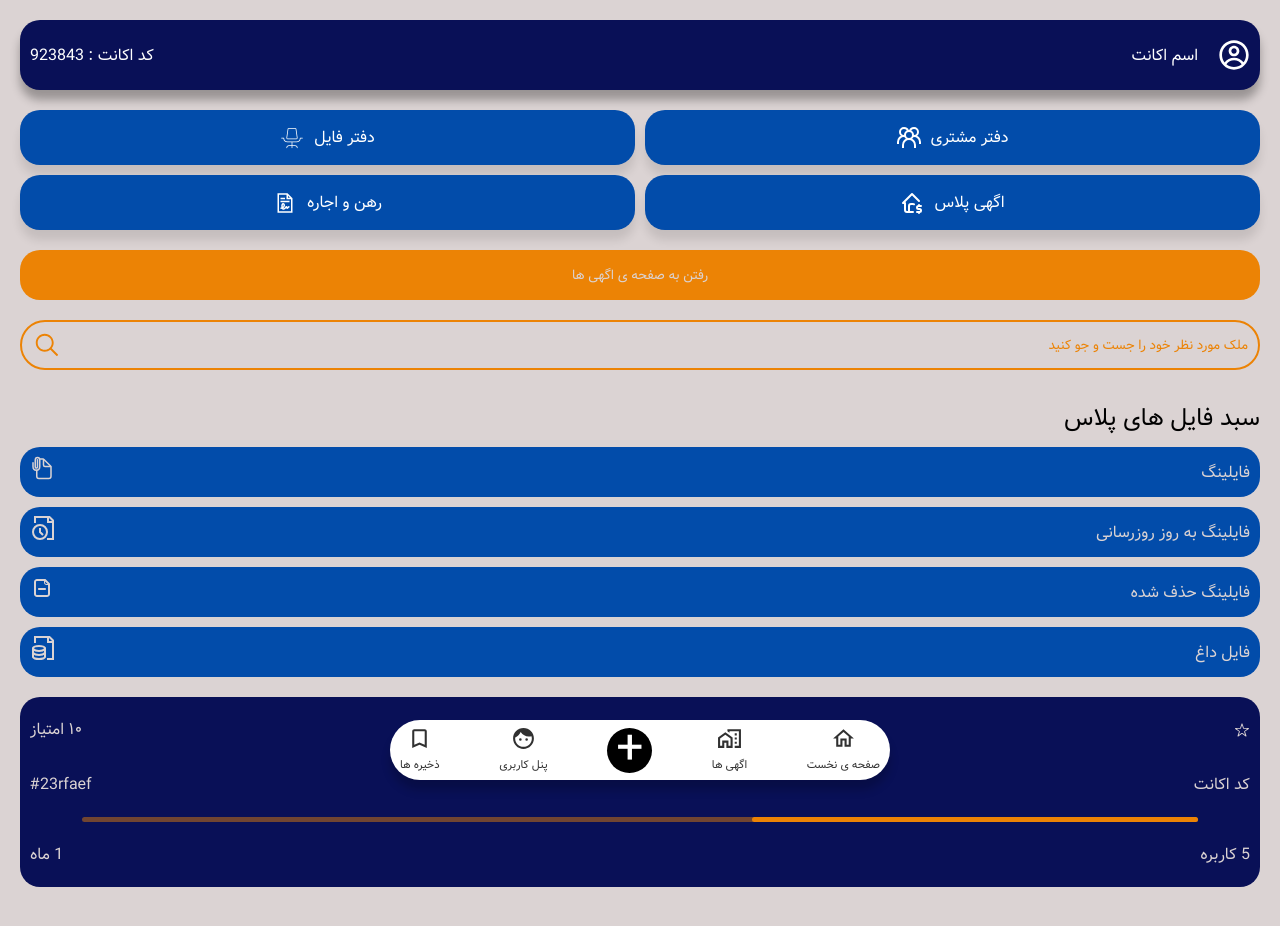
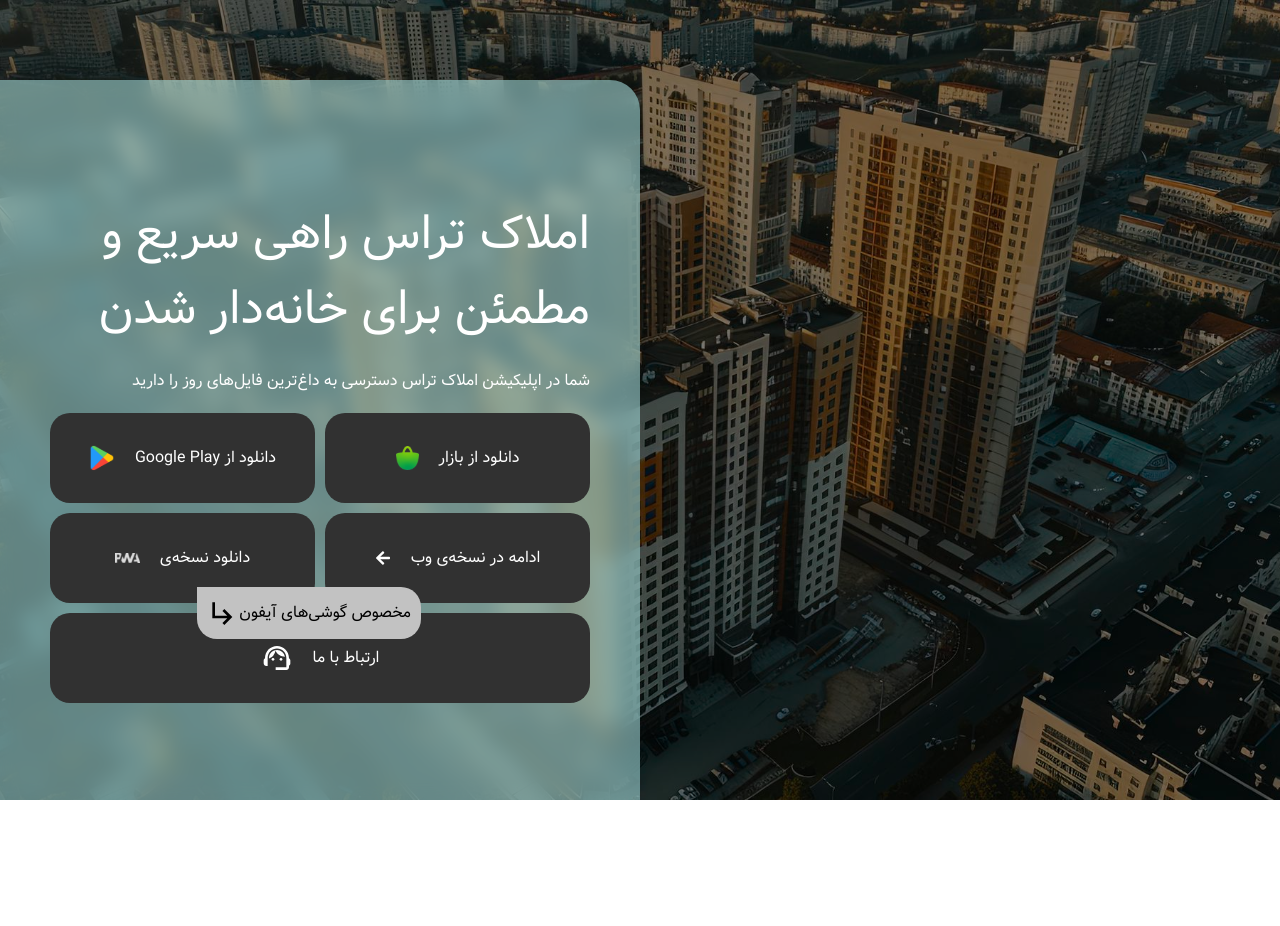
Before and after one commit to webzen-dev/melk, a React (Create React App) app: page / in a window 1280 px wide. Shown: the top 926 px of the page. After the commit the page ends 800 px from the top, so only its background shows below. Built offline with nearby package versions, Linux system fonts and the light colour scheme.

Commit message:
change color & new home page

```diff
--- a/src/App.tsx
+++ b/src/App.tsx
@@ -18,7 +18,7 @@ import AdvertDetail from "./components/DesktopComponent/AdvertDetail";
 import TickerContainer from "./components/Tickets/TicketsContainer";
 
 function App() {
-  const [goToApp, setGoToApp] = useState(true);
+  const [goToApp, setGoToApp] = useState(false);
   return (
     <div className="App">
       {goToApp && <Menu />}{" "}
--- a/src/components/Dashboard/DashboardHeader.tsx
+++ b/src/components/Dashboard/DashboardHeader.tsx
@@ -1,5 +1,6 @@
 import { useEffect, useState } from "react";
 import { FaRegBell } from "react-icons/fa";
+import { Link } from "react-router-dom";
 
 const DashboardHeader = () => {
   const [newMessage, setNewMessage] = useState<boolean>(false);
@@ -13,7 +14,9 @@ const DashboardHeader = () => {
       <div className="title">املاک یاس</div>
       <div className="ticket">
         {newMessage && <div className="sticker" />}
-        <span>تیکت ها</span>
+        <Link to={"/panel/tickets"}>
+          <span>تیکت ها</span>
+        </Link>
         <FaRegBell />
       </div>
     </div>
--- a/src/components/Tickets/TicketsContainer.tsx
+++ b/src/components/Tickets/TicketsContainer.tsx
@@ -60,7 +60,7 @@ const TickerContainer: React.FC = () => {
   return (
     <div className="ticket-container">
       <div className="header">
-        <Link to={"/panel/profile"}>
+        <Link to={"/panel/"}>
           <GrNext />
         </Link>
         <span>تیکت ها</span>
--- a/src/components/home/Home.tsx
+++ b/src/components/home/Home.tsx
@@ -1,98 +1,96 @@
-import { CgProfile } from "react-icons/cg";
-import {
-  GrDocumentStore,
-  GrDocumentTime,
-  GrDocumentUpdate,
-  GrGroup,
-} from "react-icons/gr";
+import { FaSearchLocation } from "react-icons/fa";
+import { FcBusinessman } from "react-icons/fc";
+import { GrDocumentStore, GrDocumentTime, GrGroup } from "react-icons/gr";
+import { IoDocumentAttachOutline } from "react-icons/io5";
+import { TiDocumentDelete } from "react-icons/ti";
+import { Link } from "react-router-dom";
 import { PiOfficeChairThin } from "react-icons/pi";
 import { TbHomeDollar } from "react-icons/tb";
 import { LiaFileContractSolid } from "react-icons/lia";
-import { IoIosSearch, IoIosStarOutline } from "react-icons/io";
-import { IoDocumentAttachOutline } from "react-icons/io5";
-import { TiDocumentDelete } from "react-icons/ti";
 
 const Home = () => {
-
   return (
     <div className="home-app">
-      <div className="container">
+      <div className="hero-section">
+        <div className="title">املاک تراس</div>
+        <div className="account">
         <div className="profile">
-          <CgProfile />
-          <div className="user">
-            <span>اسم اکانت </span>
-            <span>کد اکانت : 923843</span>
-          </div>
+          <FcBusinessman />
         </div>
-        <div className="container-box">
-          <div className="item">
-            دفتر مشتری
-            <GrGroup />
-          </div>
-          <div className="item">
-            دفتر فایل
-            <PiOfficeChairThin />
-          </div>
-          <div className="item">
-            اگهی پلاس
-            <TbHomeDollar />
-          </div>
-          <div className="item">
-             رهن و اجاره
-            <LiaFileContractSolid />
-          </div>
-        </div>
-        <button>رفتن به صفحه ی اگهی ها</button>
-        <div className="input-box">
-          <input type="text" placeholder="ملک مورد نظر خود را جست و جو کنید" />
-          <IoIosSearch />
-        </div>
-        <div className="filing-lits">
-          <div className="title">سبد فایل های پلاس </div>
-          <div className="box">
-            <div className="item">
-              <span>فایلینگ</span>
-              <span>
-                <IoDocumentAttachOutline />
-              </span>
-            </div>
-            <div className="item">
-              <span>فایلینگ به روز روزرسانی</span>
-              <span>
-                <GrDocumentTime />
-              </span>
-            </div>
-            <div className="item">
-              <span>فایلینگ حذف شده</span>
-              <span>
-                <TiDocumentDelete />
-              </span>
-            </div>
-            <div className="item">
-              <span>فایل داغ</span>
-              <span>
-                <GrDocumentStore />
-              </span>
-            </div>
-          </div>
-        </div>
-        <div className="account">
-          <div className="box">
-            <IoIosStarOutline />
-            <span>۱۰ امتیاز</span>
-          </div>
-
-          <div className="code">
-            <span>کد اکانت </span>
-            <span>#23rfaef</span>
+        <div className="score">10 امتیاز </div>
+        <div className="box">
+          <div className="child-box">
+            <span>اکانت </span>
+            <span>6 </span>
+            <span>ماهه</span>
           </div>
           <div className="line-bar">
             <div className="line" />
           </div>
-          <div className="account-info">
-            <span>5 کاربره </span>
-            <span>1 ماه</span>
+          <div className="child-box">
+            <span>30</span>
+            <span>روز باقی مانده</span>
           </div>
+        </div>
+      </div>
+      </div>
+
+      <div className="search-bar">
+        <input type="text" placeholder="جست و جو" />
+        <FaSearchLocation />
+      </div>
+      <div className="filing-list">
+        <div className="title">
+          <span>سبد فایل های تراس </span>
+          <div className="line" />
+        </div>
+        <div className="box">
+          <div className="item">
+            <IoDocumentAttachOutline />
+            <span>فایلینگ</span>
+          </div>
+          <div className="item">
+            {" "}
+            <GrDocumentTime />
+            <span>فایلینگ بروزرسانی</span>
+          </div>
+          <div className="item">
+            {" "}
+            <TiDocumentDelete />
+            <span>فایلینگ حذف شده</span>
+          </div>
+          <div className="item">
+            {" "}
+            <GrDocumentStore />
+            <span>فایل داغ</span>
+          </div>
+        </div>
+      </div>
+      <Link to={"/adverts"} className="link-to-adverts">
+        <img src="/images/home.png" alt="home image" />
+        <div className="title">ملک مورد نظر خود را پیدا کنید</div>
+        <span>400 اگهی </span>
+      </Link>
+      <div className="home-box">
+        <div className="item">
+          <GrGroup />
+
+          <span>دفتر مشتری</span>
+        </div>
+        <div className="item">
+          <PiOfficeChairThin />
+
+          <span>دفتر فایل</span>
+        </div>
+        <div className="item">
+          <TbHomeDollar />
+
+          <span>اگهی های پلاس</span>
+        </div>
+        <div className="item">
+          <LiaFileContractSolid />
+
+          <span>رهن و اجاره </span>
         </div>
       </div>
     </div>
--- a/src/index.css
+++ b/src/index.css
@@ -10,8 +10,8 @@ a {
   text-decoration: none;
 }
 :root {
-  --orange: #9d70aa;
-  --sky-blue: rgb(211, 251, 255);
+  --orange: #647a6e;
+  --sky-blue: #20c997;
   --black: rgb(36, 36, 36);
   --navy-blue:#282c34;
   --white:#fff;
--- a/src/styles/style.css
+++ b/src/styles/style.css
@@ -212,7 +212,7 @@
   font-size: 0.8rem;
   font-weight: 900;
 }
-
+/*
 .home-box {
   width: 100%;
   padding: 20px 3rem;
@@ -247,7 +247,7 @@
 .home-box .item img {
   width: 35px;
   height: 35px;
-}
+} */
 
 .advert-hero-dection {
   width: 100%;
@@ -537,23 +537,23 @@
   border-top: 1px solid #cacaca;
   cursor: pointer;
   padding: 10px;
-}.advert-box .advert-item .cta-box span svg{
-animation: 400ms saved ease-in-out;
+}
+.advert-box .advert-item .cta-box span svg {
+  animation: 400ms saved ease-in-out;
 }
 @keyframes saved {
-  0%{
+  0% {
     scale: 0;
     opacity: 0;
   }
-  100%{
+  100% {
     scale: 1;
     opacity: 1;
   }
 }
-.selecting-social-media{
+.selecting-social-media {
   width: 100%;
   height: 100vh;
-
 }
 .advert-box .advert-item .cta-box > button {
   flex: 1;
@@ -968,8 +968,8 @@ animation: 400ms saved ease-in-out;
   top: -8px;
   left: -8px;
   border-radius: 50%;
-  background: #78dfff;
-  box-shadow: 0 0 10px #55d7ff;
+  background: var(--sky-blue);
+  box-shadow: 0 0 10px #4cf7c3;
 }
 .dashboard .account-info {
   display: flex;
@@ -985,12 +985,8 @@ animation: 400ms saved ease-in-out;
 .dashboard .account-info > .box {
   height: calc(50% - 10px);
   border-radius: 20px;
-  background: rgb(238, 238, 238);
-  background: linear-gradient(
-    -390deg,
-    rgb(214, 214, 214) 0%,
-    rgba(241, 183, 129, 1) 100%
-  );
+  background:#647a6e ;
+  background: linear-gradient(-390deg, #647a6e 0%, #a0afaa 100%);
   display: flex;
   align-items: center;
   justify-content: center;
@@ -1003,7 +999,7 @@ animation: 400ms saved ease-in-out;
   font-size: 2rem;
 }
 .dashboard .account-info .main {
-  background: #152c3f;
+  background: #647a6e;
   height: 100%;
   display: flex;
   align-items: center;
@@ -1039,19 +1035,15 @@ animation: 400ms saved ease-in-out;
   width: 70px;
   height: 70px;
   color: #fff;
-  background: #152c3f;
+  background: #575757;
   padding: 10px;
   border-radius: 50%;
-  border: 7px solid #ffffff77;
+  border: 7px solid #647a6e;
 }
 .dashboard .account-info .main > .profile {
   border-radius: 20px;
   background: rgb(238, 238, 238);
-  background: linear-gradient(
-    66deg,
-    rgba(238, 238, 238, 1) 0%,
-    rgb(162, 184, 189) 100%
-  );
+  background: linear-gradient(-390deg, #789183 0%, #a0afaa 100%);
   height: 70%;
 }
 
@@ -1085,7 +1077,7 @@ animation: 400ms saved ease-in-out;
   color: #000000;
   font-weight: 500;
   font-size: 1.1rem;
-  background: rgba(175, 175, 175, 0.1);
+  background: #a0afaa;
   border-radius: 4px;
 }
 .dashboard .setting-routing .box span {
@@ -1108,7 +1100,7 @@ animation: 400ms saved ease-in-out;
 }
 .dashboard .setting-routing .box .icon {
   font-size: 2rem;
-  background: #003c5f;
+  background: #647a6e;
   color: #fff;
   padding: 7px;
   width: 40px;
@@ -1147,7 +1139,7 @@ animation: 400ms saved ease-in-out;
   font-weight: 600;
   padding: 20px 30px;
   justify-content: center;
-  background: #011a2e;
+  background: #647a6e;
   align-items: end;
 }
 .ticket-container .header a {
@@ -1182,7 +1174,7 @@ animation: 400ms saved ease-in-out;
   padding: 20px;
   color: #000000;
   border-radius: 20px;
-  background: #003c5f;
+  background: #647a6e;
   color: #f0f0f0;
   font-size: 1.1rem;
   cursor: pointer;
@@ -1192,7 +1184,7 @@ animation: 400ms saved ease-in-out;
 }
 .dashboard-manage-account > .box .validity {
   height: 100%;
-  background: #152c3f;
+  background: #a0afaa;
   color: #fff;
   position: relative;
 }
@@ -1248,7 +1240,7 @@ animation: 400ms saved ease-in-out;
   justify-content: space-between;
   padding: 20px;
   font-size: 1.2rem;
-  background: #152c3f;
+  background: #647a6e;
   color: #fff;
   border-radius: 0 0 20px 20px;
 }
@@ -1276,7 +1268,7 @@ animation: 400ms saved ease-in-out;
   display: flex;
   flex-direction: column;
   text-align: center;
-  background: #003c5f;
+  background: #647a6e;
   width: 55px;
   height: 55px;
   font-size: 0.9rem;
@@ -1360,9 +1352,10 @@ animation: 400ms saved ease-in-out;
 .account-setting .box .child-box.user-list .user {
   width: 100%;
   min-height: 60px;
-  background: #011a2e3f;
+  background: #647a6e;
   border-radius: 10px;
   display: flex;
+  color: #fff;
   justify-content: space-between;
   align-items: center;
   padding: 0 10px;
@@ -1390,12 +1383,12 @@ animation: 400ms saved ease-in-out;
   height: 300px;
   /* background: #000;/ */
   border-radius: 10px;
-  border: 2px dashed #011a2e;
-  display: flex;
-  align-items: center;
-  flex-direction: column;
-  justify-content: center;
-  color: #003c5f;
+  border: 2px dashed #647a6e;
+  display: flex;
+  align-items: center;
+  flex-direction: column;
+  justify-content: center;
+  color: #647a6e;
   background: #cacaca67;
   cursor: pointer;
   gap: 10px;
@@ -1416,7 +1409,7 @@ animation: 400ms saved ease-in-out;
   width: 100%;
   display: flex;
   gap: 10px;
-  border-bottom: 1px solid #011a2e7e;
+  border-bottom: 1px solid #647a6e;
   padding: 7.5px;
   border-radius: 10px 10px 0 0;
   background: #0000000e;
@@ -1435,8 +1428,8 @@ animation: 400ms saved ease-in-out;
 .account-setting .box .add-user .input-box > button {
   width: 100%;
   height: 35px;
-  background: #003c5f;
-  border: none;
+  background: var(--sky-blue);border: none;
+
   border-radius: 4px;
   color: #fff;
   cursor: pointer;
@@ -2290,12 +2283,12 @@ animation: 400ms saved ease-in-out;
   .home-page .account .child-box {
     width: 60%;
   }
-  .home-box {
+  /* .home-box {
     padding: 20px 1rem;
   }
   .home-box .item {
     width: calc(50% - 10px);
-  }
+  } */
   .adverts-container .filter-trigger-modal {
     width: 100%;
   }
@@ -2390,165 +2383,233 @@ animation: 400ms saved ease-in-out;
     width: calc(100% - 2rem);
   }
 }
+
 .home-app {
-  width: 100%;
-  min-height: 100vh;
+  /* padding: 10px; */
+  display: flex;
+  align-items: center;
+  flex-direction: column;
+  direction: rtl;
+  padding-bottom: 90px;
+  gap: 20px;
+}
+.home-app .hero-section {
+  height: 30vh;
+  width: 100%;
+  background: url("/public/images/tehran.jpg");
+  background-size: cover;
+  background-position: center;
+  display: flex;
+  justify-content: center;
+  align-items: center;
+  padding: 20px;
+  position: relative;
+  flex-direction: column;
+  justify-content: center;
+}
+
+.home-app .hero-section::before {
+  content: "";
+  position: absolute;
+  top: 0;
+  left: 0;
+  width: 100%;
+  height: 100%;
+  background-color: rgba(0, 0, 0, 0.2);
+  z-index: 1;
+}
+
+.home-app .hero-section > * {
+  z-index: 2;
+}
+
+.home-app .hero-section .title {
+  font-size: 1.4rem;
+  color: #fff;
+  font-weight: 800;
+}
+.home-app .account {
+  position: absolute;
+  display: flex;
+  width: calc(100% - 20px);
+  background: rgb(160, 175, 170);
+  justify-content: end;
+
+  padding: 0 10px;
+  background: #20c997;
+  color: #fff;
+  border-radius: 25px;
+  height: 70px;
+  gap: 20px;
+  transform: translateY(50%);
+  bottom: 0;
+  align-items: center;
+}
+.home-app .account .profile {
+  position: absolute;
+  right: -10px;
+  width: 80px;
+  height: 80px;
+  background: #fff;
+  display: flex;
+  align-items: center;
+  justify-content: center;
+  color: #647a6e;
+
+  border-radius: 50%;
+  box-shadow: 0 0 10px rgba(0, 0, 0, 0.5);
+}
+.home-app .account .profile svg {
+  width: 100%;
+  height: 100%;
   padding: 10px;
-  direction: rtl;
-  background: #dbd3d3;
-  padding-bottom: 90px;
-}
-.home-app .container {
-  display: flex;
-  flex-direction: column;
-  gap: 10px;
-  padding: 10px;
-}
-.home-app .container .profile {
-  display: flex;
-  width: 100%;
-  background: #091057;
-  height: 70px;
+}
+.home-app .account .box {
+  width: 50%;
+  display: flex;
+  flex-direction: column;
+  gap: 5px;
+}
+.home-app .account .box .line-bar {
+  width: 100%;
+  height: 4px;
+  background: #647a6e;
   border-radius: 20px;
-  gap: 20px;
-  padding: 10px;
-  align-items: center;
-  justify-content: space-between;
-  color: #fff;
-  box-shadow: 0 10px 10px rgba(0, 0, 0, 0.3);
-}
-.home-app .container .profile svg {
-  font-size: 2rem;
-}
-.home-app .container .profile .user {
-  display: flex;
-  justify-content: space-between;
+  position: relative;
+}
+.home-app .account .box .line-bar .line {
+  background: #fff;
+  position: absolute;
+  border-radius: 20px;
+  width: 50%;
+  height: 100%;
+  top: 0;
+  bottom: 0;
+  right: 0;
+}
+.home-app .search-bar {
+  padding: 0 10px;
+  width: calc(100% - 20px);
+  height: 40px;
+  margin-top: 30px;
+  background: transparent;
+  box-shadow: 0 0 10px rgba(0, 0, 0, 0.2);
+  border-radius: 25px;
+  display: flex;
+  align-items: center;
+  justify-content: center;
+}
+.home-app .search-bar input {
   flex: 1;
-}
-.home-app .container .container-box {
-  padding: 10px 0;
-  display: flex;
-  align-items: center;
-  flex-wrap: wrap;
-  gap: 10px;
-  height: 140px;
-}
-
-.home-app .container .container-box .item {
-  width: calc(50% - 5px);
-  background: #024caa;
-  height: calc(50% - 5px);
-  display: flex;
-  align-items: center;
-  gap: 10px;
-  justify-content: center;
-  border-radius: 20px;
-  box-shadow: 0 10px 10px rgba(0, 0, 0, 0.1);
-  color: #fff;
-}
-.home-app .container .container-box .item svg {
-  font-size: 1.5rem;
-}
-.home-app .container > button {
-  padding: 10px;
-  border: none;
-  border-radius: 20px;
-  color: #dbd3d3;
-  height: 50px;
-  background: #ec8305;
-}
-.home-app .container .input-box {
-  display: flex;
-  align-items: center;
-  gap: 10px;
-  height: 50px;
-  margin: 10px 0;
-  border: 2px solid #ec8305;
-  border-radius: 30px;
-}
-.home-app .container .input-box input {
-  flex: 1;
-  padding: 10px;
   height: 100%;
   border: none;
   outline: none;
-  background: none;
-}
-.home-app .container .input-box input::placeholder {
-  color: #ec8305;
-}
-.home-app .container .input-box svg {
-  width: 50px;
+  background: transparent;
+}
+.home-app .search-bar input::placeholder {
+  color: #647a6e;
+}
+.home-app .search-bar svg {
+  color: #647a6e;
+}
+.home-app .filing-list {
+  display: flex;
+  width: calc(100% - 20px);
+  flex-direction: column;
+  align-items: center;
+  gap: 15px;
+}
+.home-app .filing-list .title {
+  display: flex;
+  width: calc(100% - 20px);
+  align-items: center;
+  color: #647a6e;
+  font-size: 1.1rem;
+  justify-content: space-between;
+}
+.home-app .filing-list .title .line {
+  width: 50%;
+  height: 2px;
+  background: #20c997;
+  border-radius: 20px;
+}
+.home-app .filing-list .box {
+  display: flex;
+  flex-wrap: wrap;
+  gap: 15px;
+  width: 100%;
+  justify-content: center;
+}
+.home-app .home-box .item,
+.home-app .filing-list .box .item {
   height: 50px;
-  color: #ec8305;
-  padding: 10px;
-  border-radius: 50%;
-}
-.home-app .container .filing-lits {
-  display: flex;
-  flex-direction: column;
-  gap: 10px;
-  padding: 10px 0;
-}
-.home-app .container .filing-lits .title {
-  font-size: 1.5rem;
-}
-
-.home-app .container .filing-lits .box {
-  display: flex;
-  flex-direction: column;
-  gap: 10px;
-  align-items: center;
-}
-.home-app .container .filing-lits .box .item {
-  width: 100%;
-  height: 50px;
+  width: calc(50% - 12.5px);
+  border-radius: 20px;
+  box-shadow: 0 0 5px rgba(0, 0, 0, 0.3);
   display: flex;
   align-items: center;
   justify-content: space-between;
   padding: 0 10px;
+}
+.home-app .home-box .item span,
+.home-app .filing-list .box .item span {
+  flex: 1;
+  text-align: center;
+}
+.home-app .home-box .item svg {
+  font-size: 1.4rem;
+  color: #fff;
+}
+.home-app .filing-list .box .item svg {
+  font-size: 1.4rem;
+  color: #2f4a3e;
+}
+.home-app .link-to-adverts {
+  background: #20c997;
+  width: calc(100% - 20px);
+  height: 100px;
   border-radius: 20px;
-  color: #dbd3d3;
-  background: #024caa;
-}
-.home-app .container .filing-lits .box .item svg {
-  font-size: 1.5rem;
-}
-.home-app .container .account {
-  display: flex;
-  flex-direction: column;
-  gap: 10px;
-  padding: 10px 0;
-  gap: 10px;
-  background: #091057;
-  color: #dbd3d3;
-  border-radius: 20px;
-}
-
-.home-app .container .account > .box,
-.home-app .container .account > .code,
-.home-app .container .account > .account-info {
-  justify-content: space-between;
-  padding: 10px;
-  display: flex;
-  font-size: 1rem;
-  align-items: center;
-}
-.home-app .container .account .line-bar {
   position: relative;
-  height: 5px;
-  width: 90%;
-  margin: 0 auto;
-  border-radius: 20px;
-  background: #ec840575;
-}
-.home-app .container .account .line-bar .line {
+  display: flex;
+  align-items: center;
+  gap: 20px;
+  margin-top: 20px;
+  color: #fff;
+}
+.home-app .link-to-adverts img {
+  width: 100px;
+  object-fit: cover;
+  height: 80px;
+}
+.home-app .link-to-adverts .title {
+  max-width: 50%;
+  font-size: 1.4rem;
+}
+
+.home-app .link-to-adverts span {
   position: absolute;
-  border-radius: 20px;
-  top: 0;
-  bottom: 0;
-  right: 0;
-  width: 40%;
-  background: #ec8305;
-  height: 5px;
-}
+  top: -15px;
+  height: 30px;
+  width: 90px;
+  justify-content: center;
+  display: flex;
+  align-items: center;
+  background: #ee5648;
+  right: 80px;
+  border-radius: 10px 10px 0 10px;
+  box-shadow: 5px 5px 8px rgba(0, 0, 0, 0.7);
+}
+
+.home-app .home-box {
+  display: flex;
+  width: calc(100% - 20px);
+  display: flex;
+  justify-content: center;
+  gap: 15px;
+  flex-wrap: wrap;
+}
+
+.home-app .home-box .item {
+  background: #20c997;
+  color: #fff;
+}
```
Also changed, not shown: src/components/Adverts/SelectingScoialMedia.tsx (+28 -5 lines), src/components/Adverts/ShareFile.tsx (+6 -49 lines), public/images/home.png, src/components/home/Home.2.tsx.txt (added).
